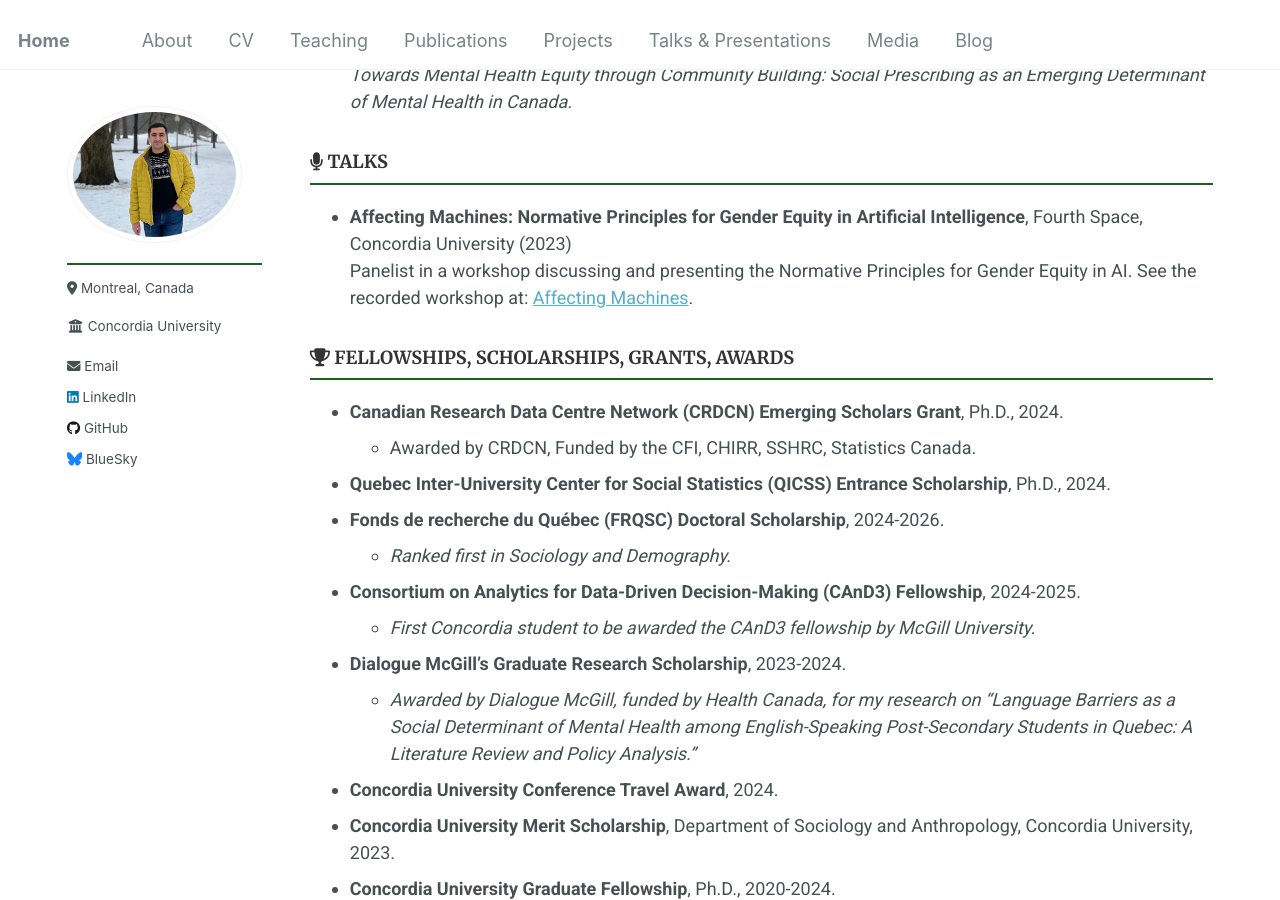
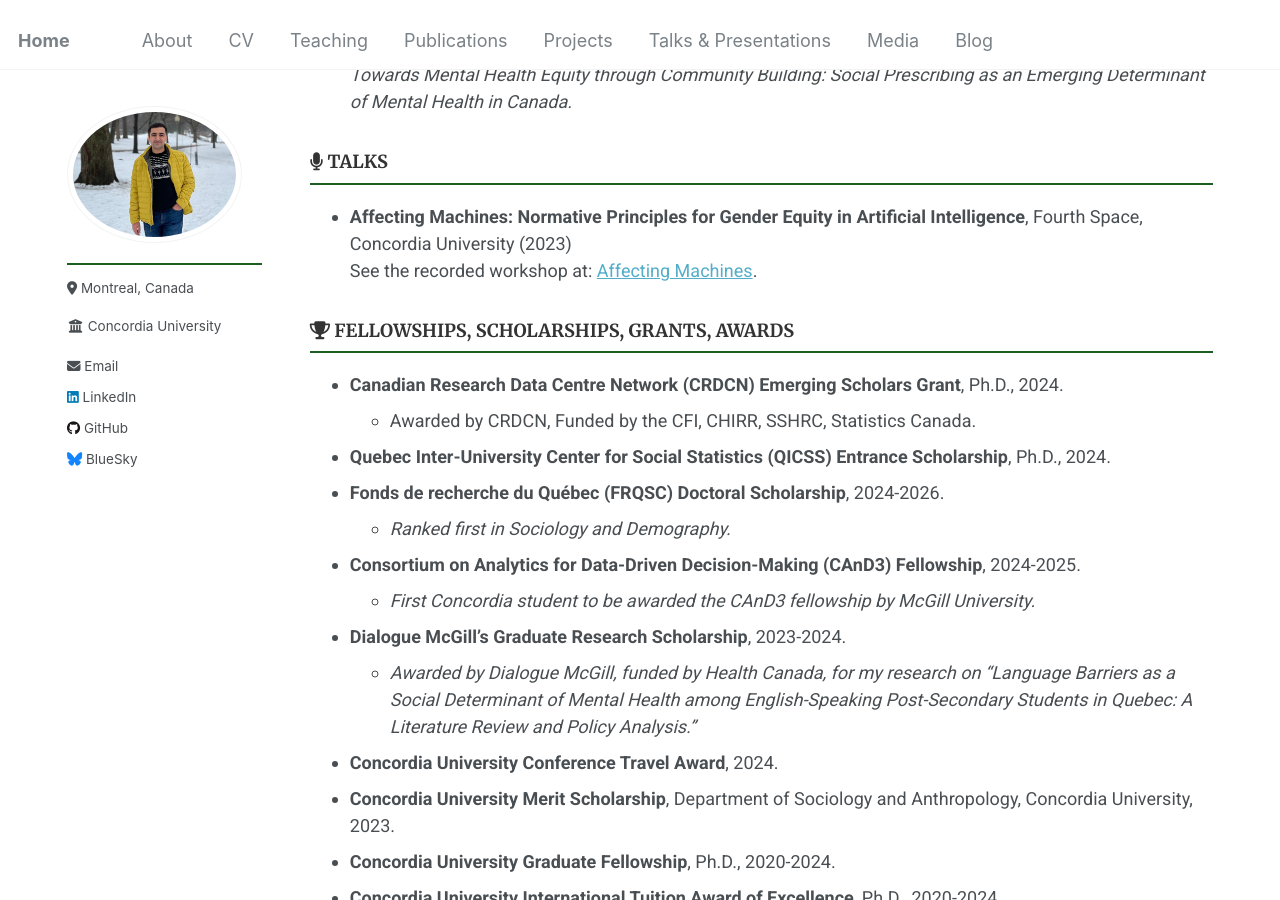
Before and after one commit to Mohsnmonji/mohsnmonji.github.io, a Jekyll site: the page built from _pages/Curriculum Vitae.md, in a window 1280 px wide and 900 px high, scrolled down 2417 px. Built offline with Jekyll 4.4.1, drawn with Linux system fonts in a browser that asks for light colours.

Commit message:
Update Curriculum Vitae.md

```diff
--- a/_pages/Curriculum Vitae.md
+++ b/_pages/Curriculum Vitae.md
@@ -95,7 +95,7 @@ redirect_from:
 ### <i class="fas fa-microphone"></i> TALKS
 
 - **Affecting Machines: Normative Principles for Gender Equity in Artificial Intelligence**, Fourth Space, Concordia University (2023)
-  Panelist in a workshop discussing and presenting the Normative Principles for Gender Equity in AI. See the recorded workshop at: [Affecting Machines](https://www.youtube.com/live/6UNZkXNQeU0?si=QRERKwbGPYSppP5C).
+  See the recorded workshop at: [Affecting Machines](https://www.youtube.com/live/6UNZkXNQeU0?si=QRERKwbGPYSppP5C).
 
 
 ### <i class="fas fa-trophy"></i> FELLOWSHIPS, SCHOLARSHIPS, GRANTS, AWARDS
```
